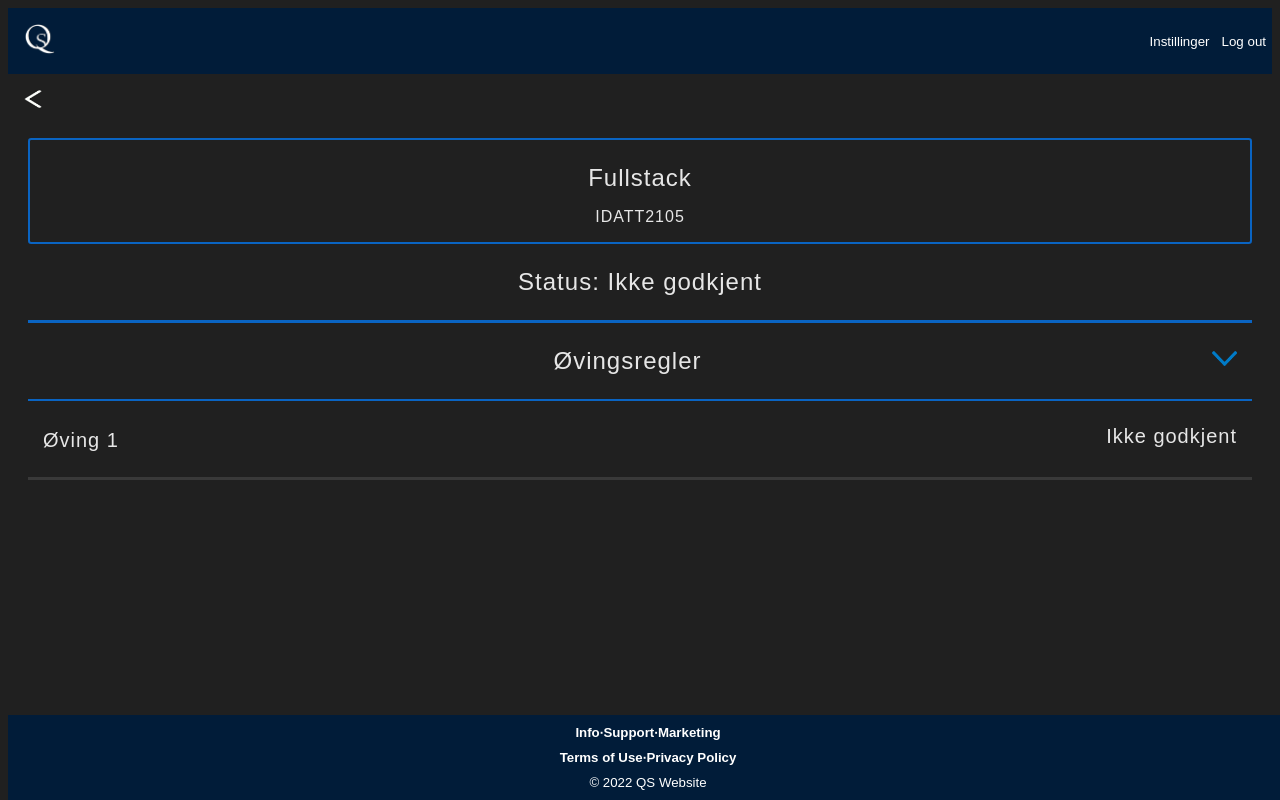
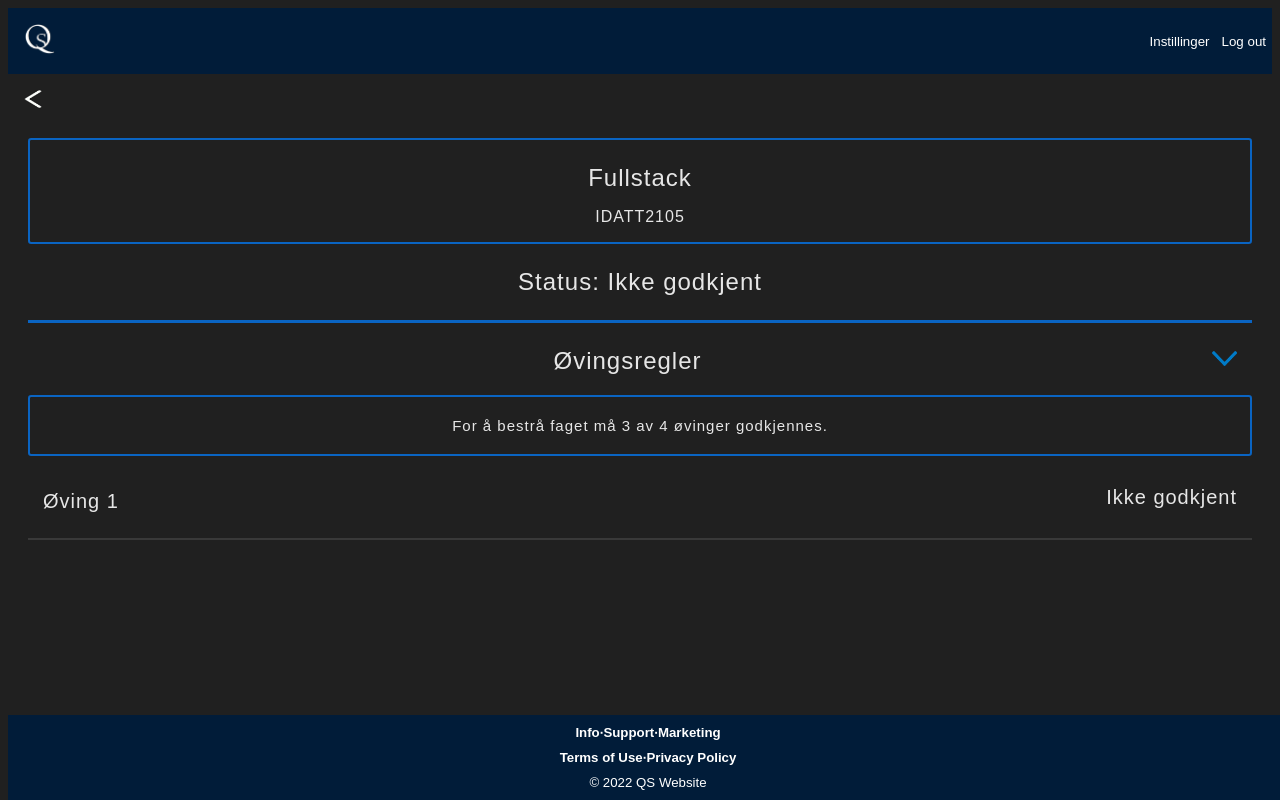
Before and after one commit to thadshap/Full-stack-application-developer-QS-project, a Vue app: page /assigmentView in a window 1280 px wide. Both pictures are taken after a click on the button 1222 px from the left and 360 px from the top of the page. Built offline with nearby package versions, Linux system fonts and the light colour scheme; the HTML template or start-up script is replaced by a standard one.

Commit message:
implemented some functionality to drop button

```diff
--- a/src/views/AssigmentView.vue
+++ b/src/views/AssigmentView.vue
@@ -10,12 +10,16 @@
     </div>
     <p id="status">Status: Ikke godkjent</p>
     <hr class="blue-line">
+    <div id="oving-rules-container-wrapper">
     <div id="oving-rules-container">
       <p id="oving-rules">Øvingsregler</p>
-      <button id="oving-rules-btn">
+      <button id="oving-rules-btn" v-on:click="showRules">
         <img id="drop-down-arrow-img" src="./../assets/drop-down-arrow.png">
       </button>
-      <hr class="blue-line">
+    </div>
+     </div>
+    <div id="oving-rules-drop-down-container" v-if="showOvingRules">
+      <p id="oving-rules-header">For å bestrå faget må 3 av 4 øvinger godkjennes.</p>
     </div>
     <div id="oving-container">
       <p id="oving-header">Øving 1</p>
@@ -33,6 +37,23 @@ import Header from "../components/Header";
 export default {
   name: "AssigmentView",
   components: {Footer, Header},
+  data() {
+    return {
+      showOvingRules : false
+    }
+  },
+  methods : {
+    showRules()  {
+      if (this.showOvingRules === false){
+        this.showOvingRules = true;
+        document.getElementById("drop-down-arrow-img").style.transform ='rotate(360deg)'
+      }
+      else if (this.showOvingRules === true){
+        this.showOvingRules = false;
+        document.getElementById("drop-down-arrow-img").style.transform ='rotate(450deg)'
+      }
+    },
+  },
 };
 </script>
 
@@ -88,6 +109,7 @@ export default {
   letter-spacing: 1px;
   font-weight: lighter;
   font-size: 24px;
+  margin-top: 30px;
 }
 .blue-line{
   margin: 24px 20px 24px 20px;
@@ -140,5 +162,24 @@ export default {
 #drop-down-arrow-img{
   height: 15px;
   width: 25px;
+  transform: rotate(90deg);
+}
+#oving-rules-container-wrapper{
+ width: 100%;
+}
+#oving-rules-drop-down-container{
+  border-radius: 0.2em;
+  border-style: solid;
+  border-color: #0a64c2;
+  border-width: 2.5px;
+  margin: 20px;
+}
+#oving-rules-header{
+  text-align: center;
+  color: rgba(255, 255, 255, 0.89);
+  letter-spacing: 1px;
+  font-weight: lighter;
+  font-size: 15px;
+  padding: 5px;
 }
 </style>
--- a/src/views/AssigmentViewForStudentAss.vue
+++ b/src/views/AssigmentViewForStudentAss.vue
@@ -39,9 +39,11 @@ export default {
     showOvinger()  {
       if (this.showAmountOfOvingerDetails === false){
         this.showAmountOfOvingerDetails = true;
+        document.getElementById("drop-down-arrow-img-oving-rules").style.transform ='rotate(360deg)'
       }
       else if (this.showAmountOfOvingerDetails === true){
         this.showAmountOfOvingerDetails = false;
+        document.getElementById("drop-down-arrow-img-oving-rules").style.transform ='rotate(450deg)'
       }
     },
   },
@@ -127,6 +129,7 @@ export default {
 #drop-down-arrow-img-oving-rules{
   height: 15px;
   width: 25px;
+  transform: rotate(90deg);
 }
 #oving-approval-header{
   text-align: center;
```
